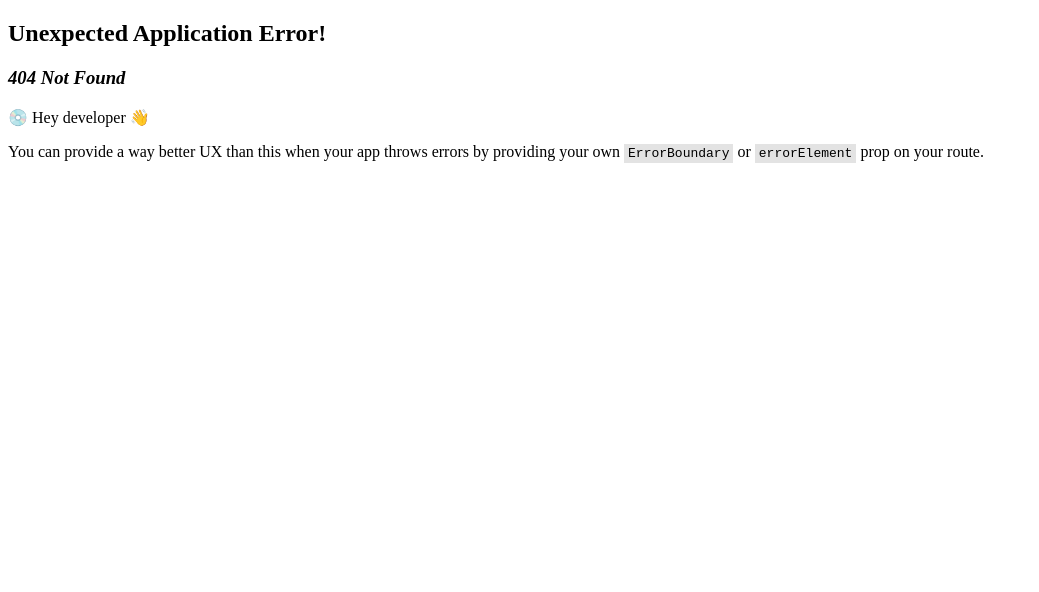
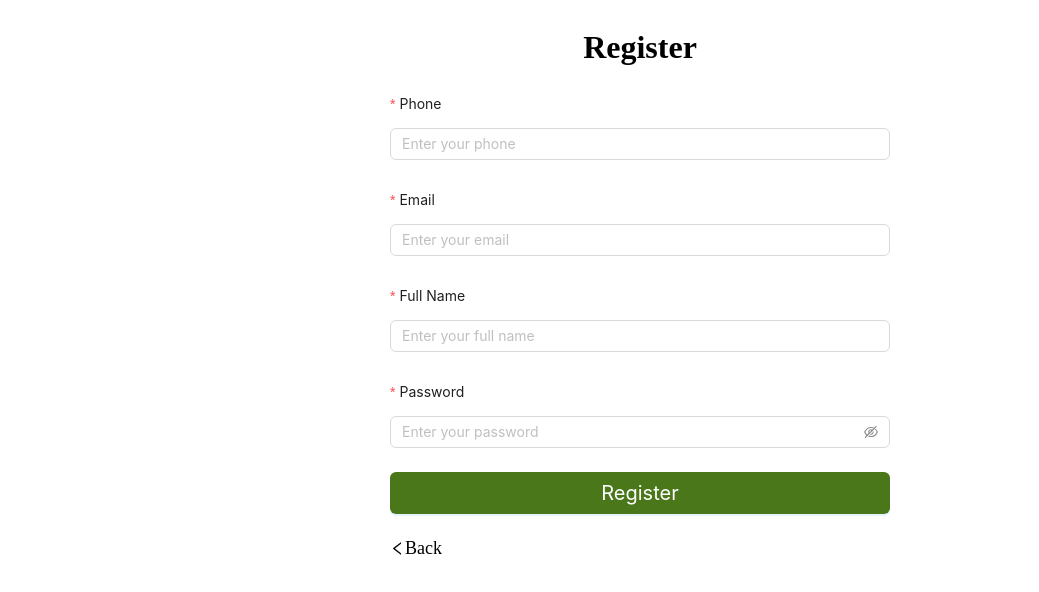
Before and after one commit to khanh173570/FE_AMAZING, a React (Vite) app: page /register in a window 1280 px wide. Before the commit this address had no page. Shown: the top 592 px of the page, without its empty margins (0-1039 px from the left). Built offline with nearby package versions, Linux system fonts and the light colour scheme.

Commit message:
sửa lại function login và done function register và gửi thông tin account về gmail khi register thành công

```diff
--- a/package.json
+++ b/package.json
@@ -12,6 +12,7 @@
   "dependencies": {
     "antd": "^5.20.6",
     "axios": "^1.7.7",
+    "emailjs-com": "^3.2.0",
     "react": "^18.3.1",
     "react-dom": "^18.3.1",
     "react-router-dom": "^6.26.2",
--- a/src/components/authen/index.jsx
+++ /dev/null
@@ -1,68 +0,0 @@
-import { Form, Input } from "antd";
-import { useForm } from "antd/es/form/Form";
-import "./index.scss";
-import axios from "axios";
-import { Link, useNavigate } from "react-router-dom";
-import { toast } from "react-toastify";
-import { LeftOutlined } from "@ant-design/icons";
-
-// eslint-disable-next-line react/prop-types
-function Authen({ title, formItems, back, register }) {
-  const [form] = useForm();
-  const navigate = useNavigate();
-
-  const handleFinish = async (values) => {
-    console.log(values);
-
-    if (title === "Login") {
-      const response = await axios.get("https://6692a166346eeafcf46da14d.mockapi.io/account");
-      console.log(response.data);
-
-      const accounts = response.data;
-
-      const matchedAccount = accounts.find(
-        (account) => account.phone === values.phone && account.password === values.password
-      );
-
-      console.log("Account: ", matchedAccount);
-
-      if (matchedAccount) {
-        if (matchedAccount.role === "admin") {
-          localStorage.setItem("account", JSON.stringify(matchedAccount));
-          toast.success("Login successfully");
-          navigate("/admins");
-        } else if (matchedAccount.role === "user") {
-          localStorage.setItem("account", JSON.stringify(matchedAccount));
-          toast.success("Login successfully");
-          navigate("/");
-        }
-      } else {
-        toast.error("Invalid phone or password!");
-      }
-    }
-  };
-  return (
-    <div className="Authen">
-      <div className="Authen__layout">
-        <h1 className="Authen__title">{title}</h1>
-        <Form form={form} labelCol={{ span: 24 }} onFinish={handleFinish}>
-          <Form.Item name="id" label="id" hidden>
-            <Input />
-          </Form.Item>
-          {formItems}
-        </Form>
-        <div className="Authen__navigate">
-          <Link to="/">
-            <span>
-              <LeftOutlined className="Authen__icon" />
-            </span>
-            {back}
-          </Link>
-          <Link to="/register">{register}</Link>
-        </div>
-      </div>
-    </div>
-  );
-}
-
-export default Authen;
--- a/src/pages/login/index.jsx
+++ b/src/pages/login/index.jsx
@@ -1,10 +1,61 @@
 import { Button, Form, Input } from "antd";
-import Authen from "../../components/authen";
 import "./index.scss";
+import { useForm } from "antd/es/form/Form";
+import { Link, useNavigate } from "react-router-dom";
+import { LeftOutlined } from "@ant-design/icons";
+import axios from "axios";
+import { toast } from "react-toastify";
 
 function Login() {
-  const formItems = (
-    <>
+  const [form] = useForm();
+  const navigate = useNavigate();
+
+  const handleFinish = async (values) => {
+    const response = await axios.get("https://6692a166346eeafcf46da14d.mockapi.io/account");
+    console.log(response.data);
+
+    const accounts = response.data;
+    console.log(accounts);
+
+    const trueAccounts = accounts.filter((account) => account.status === true);
+
+    const matchedAccount = trueAccounts.find(
+      (account) => account.phone === values.phone && account.password === values.password
+    );
+
+    console.log("Account: ", matchedAccount);
+
+    if (matchedAccount) {
+      if (matchedAccount.role === "admin") {
+        localStorage.setItem("account", JSON.stringify(matchedAccount));
+        toast.success("Login successfully");
+        navigate("/admin");
+      } else if (matchedAccount.role === "user") {
+        localStorage.setItem("account", JSON.stringify(matchedAccount));
+        toast.success("Login successfully");
+        navigate("/");
+      } else if (matchedAccount.role === "censor") {
+        localStorage.setItem("account", JSON.stringify(matchedAccount));
+        toast.success("Login successfully");
+        navigate("/censor");
+      } else if (matchedAccount.role === "staff") {
+        localStorage.setItem("account", JSON.stringify(matchedAccount));
+        toast.success("Login successfully");
+        navigate("/staff");
+      }
+    } else {
+      toast.error("Invalid phone or password!");
+    }
+  };
+  return (
+    <div className="Login">
+      <div className="Login__layout">
+        <h1 className="Login__title">Login</h1>
+        <Form form={form} labelCol={{ span: 24 }} onFinish={handleFinish}>
+          <Form.Item name="id" label="id" hidden>
+            <Input />
+          </Form.Item>
+
           <Form.Item
             name="phone"
             label="Phone"
@@ -36,11 +87,17 @@ function Login() {
               Login
             </Button>
           </Form.Item>
-    </>
-  );
-  return (
-    <div className="Login">
-      <Authen title="Login" formItems={formItems} back="Back" register="Register" />
+        </Form>
+        <div className="Login__navigate">
+          <Link to="/">
+            <span>
+              <LeftOutlined className="Login__icon" />
+            </span>
+            Back
+          </Link>
+          <Link to="/register">Register</Link>
+        </div>
+      </div>
     </div>
   );
 }
--- a/src/pages/login/index.scss
+++ b/src/pages/login/index.scss
@@ -1,4 +1,14 @@
 .Login {
+  display: flex;
+  justify-content: center;
+  align-items: center;
+
+  &__title {
+    display: flex;
+    justify-content: center;
+    align-items: center;
+  }
+
   Button {
     width: 500px;
     background-color: #4a771a;
@@ -6,4 +16,37 @@
     padding: 20px 0px;
     font-size: 20px;
   }
+
+  a {
+    text-decoration: none;
+    color: #000;
+    font-size: 18px;
+    position: relative;
+
+    &::after {
+      content: "";
+      display: block;
+      width: 0;
+      height: 2px;
+      background-color: #000;
+      transition: width 0.3s;
+      position: absolute;
+      bottom: -3px;
+      left: 0;
+    }
+
+    &:hover::after {
+      width: 100%;
+    }
+  }
+
+  &__icon {
+    font-size: 15px;
+    color: #000;
+  }
+
+  &__navigate {
+    display: flex;
+    justify-content: space-between;
+  }
 }
--- /dev/null
+++ b/src/pages/register/index.jsx
@@ -0,0 +1,127 @@
+import { Button, Form, Input } from "antd";
+import "./index.scss";
+import { useForm } from "antd/es/form/Form";
+import { Link, useNavigate } from "react-router-dom";
+import { toast } from "react-toastify";
+import axios from "axios";
+import { LeftOutlined } from "@ant-design/icons";
+import emailjs from "emailjs-com"; // Import EmailJS
+
+function Register() {
+  const [form] = useForm();
+  const navigate = useNavigate();
+
+  const handleFinish = async (values) => {
+    console.log(values);
+
+    // Register the user
+    const response = await axios.post("https://6692a166346eeafcf46da14d.mockapi.io/account", {
+      phone: values.phone,
+      email: values.email,
+      name: values.name,
+      password: values.password,
+      role: "user",
+      status: true,
+    });
+
+    console.log(response);
+
+    toast.success("Register successfully. Please check your email");
+
+    const emailData = {
+      to_email: values.email,
+      user_name: values.name,
+      user_phone: values.phone,
+      user_password: values.password,
+      user_role: "user",
+    };
+
+    emailjs
+      .send("service_r83vtoa", "template_97nldft", emailData, "bcPGKA4QICBzO0bg7")
+      .then((result) => {
+        console.log("Email successfully sent:", result.text);
+      })
+      .catch((error) => {
+        console.error("Error sending email:", error);
+      });
+
+    navigate("/login");
+  };
+
+  return (
+    <div className="Register">
+      <div className="Register__layout">
+        <h1 className="Register__title">Register</h1>
+        <Form form={form} labelCol={{ span: 24 }} onFinish={handleFinish}>
+          <Form.Item name="id" label="id" hidden>
+            <Input />
+          </Form.Item>
+
+          <Form.Item
+            name="phone"
+            label="Phone"
+            rules={[
+              {
+                required: true,
+                message: "Please enter your phone!",
+              },
+            ]}
+          >
+            <Input placeholder="Enter your phone" />
+          </Form.Item>
+          <Form.Item
+            name="email"
+            label="Email"
+            rules={[
+              {
+                required: true,
+                message: "Please enter your email!",
+              },
+            ]}
+          >
+            <Input placeholder="Enter your email" />
+          </Form.Item>
+          <Form.Item
+            name="name"
+            label="Full Name"
+            rules={[
+              {
+                required: true,
+                message: "Please enter your full name!",
+              },
+            ]}
+          >
+            <Input placeholder="Enter your full name" />
+          </Form.Item>
+          <Form.Item
+            name="password"
+            label="Password"
+            rules={[
+              {
+                required: true,
+                message: "Please enter your password!",
+              },
+            ]}
+          >
+            <Input.Password placeholder="Enter your password" />
+          </Form.Item>
+          <Form.Item>
+            <Button type="primary" htmlType="submit">
+              Register
+            </Button>
+          </Form.Item>
+        </Form>
+        <div className="Register__navigate">
+          <Link to="/login">
+            <span>
+              <LeftOutlined className="Login__icon" />
+            </span>
+            Back
+          </Link>
+        </div>
+      </div>
+    </div>
+  );
+}
+
+export default Register;
--- a/src/components/authen/index.scss
+++ b/src/pages/register/index.scss
@@ -1,4 +1,4 @@
-.Authen {
+.Register {
   display: flex;
   justify-content: center;
   align-items: center;
@@ -7,6 +7,14 @@
     display: flex;
     justify-content: center;
     align-items: center;
+  }
+
+  Button {
+    width: 500px;
+    background-color: #4a771a;
+    color: #fff;
+    padding: 20px 0px;
+    font-size: 20px;
   }
 
   a {
@@ -34,6 +42,7 @@
 
   &__icon {
     font-size: 15px;
+    color: #000;
   }
 
   &__navigate {
```
Also changed, not shown: src/App.jsx (+15 -0 lines), 1 other file (tests, documents, lock files or other folders). Lines whose indentation alone changed are shown as unchanged.
